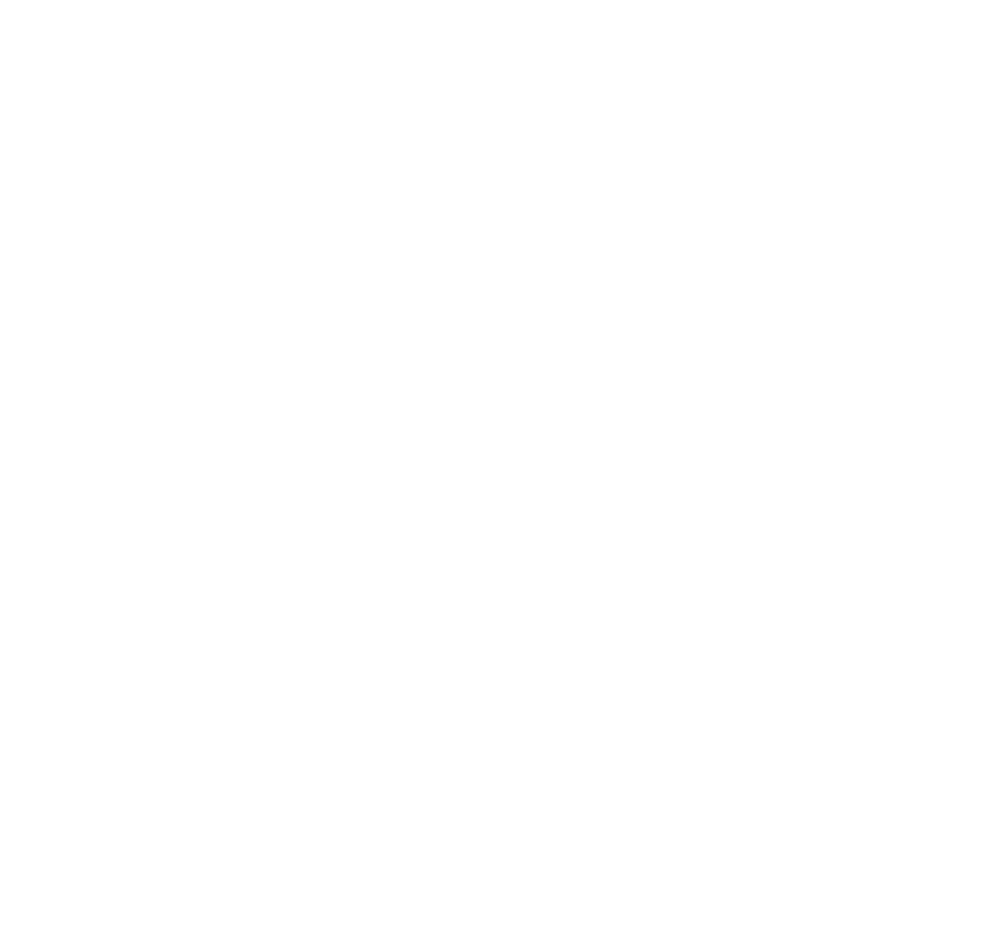
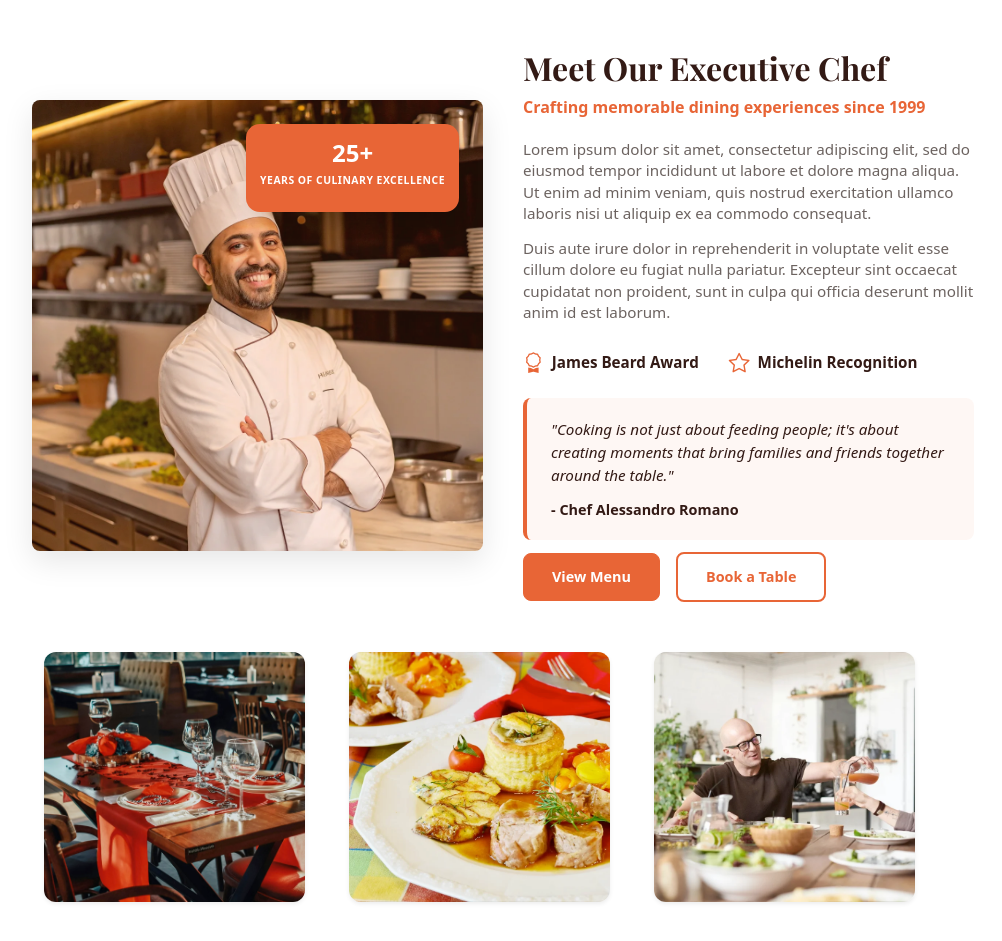
Before and after one commit to hashemabokasem2-creator/Restaurant-website, a React (Vite) app: page / in a window 1280 px wide. Shown: the part 669-1610 px from the top of the page, without its empty margins (161-1163 px from the left). Before the commit the page ends 800 px from the top, so only its background shows below. Built offline with nearby package versions, Linux system fonts and the light colour scheme.

Commit message:
I fixed some errors that were on the page.

```diff
--- a/src/index.css
+++ b/src/index.css
@@ -492,7 +492,7 @@
 .chef-image-wrapper {
   position: relative;
   width: 100%;
-  border-radius: 16px;
+  border-radius: 8px;
   overflow: hidden;
   box-shadow: 0 10px 30px rgba(0, 0, 0, 0.1);
 }
@@ -522,7 +522,7 @@
   right: 24px;
   background-color: var(--primary-color);
   color: #ffffff;
-  padding: 20px 24px;
+  padding: 15px 14px;
   border-radius: 14px;
   display: flex;
   flex-direction: column;
@@ -535,16 +535,17 @@
 }
 
 .exp-number {
-  font-size: 2rem;
+  font-size: 1.5rem;
   font-weight: 700;
   line-height: 1.2;
   margin-bottom: 6px;
 }
 
 .exp-text {
-  font-size: 0.75rem;
+  font-size: 0.65rem;
   font-weight: 600;
   letter-spacing: 0.5px;
+  margin-bottom: 10px;
   text-transform: uppercase;
   line-height: 1.3;
 }
@@ -565,3 +566,166 @@
     font-size: 0.65rem;
   }
 }
+
+.chef-content-wrapper {
+  display: flex;
+  flex-direction: column;
+  justify-content: center;
+  height: 100%;
+}
+
+.chef-title {
+  color: var(--title-color);
+  font-size: 2rem;
+  font-weight: 700;
+  margin-bottom: 8px;
+}
+
+.chef-subtitle {
+  color: var(--primary-color);
+  font-size: 1rem;
+  font-weight: 600;
+  margin-bottom: 20px;
+}
+
+.chef-description {
+  color: var(--text-color);
+  font-size: 0.95rem;
+  line-height: 1.4;
+  margin-bottom: 14px;
+}
+
+.chef-awards-wrapper {
+  display: flex;
+  align-items: center;
+  gap: 30px;
+  margin-top: 10px;
+  margin-bottom: 20px;
+}
+
+.award-item {
+  display: flex;
+  align-items: center;
+  gap: 8px;
+}
+
+.award-icon {
+  color: var(--primary-color);
+  font-size: 1.3rem;
+}
+
+.award-text {
+  color: var(--title-color);
+  font-weight: 600;
+  font-size: 0.95rem;
+}
+
+.chef-quote-card {
+  background-color: rgba(232, 101, 54, 0.05);
+  border-left: 4px solid var(--primary-color);
+  padding: 20px 24px;
+  margin-bottom: 12px;
+}
+
+.quote-text {
+  color: var(--title-color);
+  font-style: italic;
+  font-size: 0.95rem;
+  line-height: 1.5;
+  margin-bottom: 12px;
+}
+
+.quote-author {
+  color: var(--title-color);
+  font-weight: 600;
+  font-size: 0.9rem;
+  display: block;
+}
+
+.chef-buttons-wrapper {
+  display: flex;
+  align-items: center;
+  gap: 16px;
+}
+
+.food {
+  display: flex;
+  justify-content: center;
+  align-items: center;
+  gap: 20px;
+  margin-bottom: 50px;
+}
+
+.custom-img-card {
+  position: relative;
+  border-radius: 12px;
+  overflow: hidden;
+  box-shadow: 0 0.125rem 0.25rem rgba(0, 0, 0, 0.075);
+  transition:
+    transform 0.3s ease,
+    box-shadow 0.3s ease;
+}
+
+.custom-img-card:hover {
+  transform: translateY(-6px);
+  box-shadow: 0 0.5rem 1rem rgba(0, 0, 0, 0.15);
+}
+
+.custom-card-img {
+  width: 100%;
+  height: 250px;
+  object-fit: cover;
+  display: block;
+}
+
+.custom-card-overlay {
+  position: absolute;
+  bottom: 0;
+  left: 0;
+  width: 100%;
+  padding: 20px 16px 12px;
+  background: linear-gradient(
+    to top,
+    rgba(0, 0, 0, 0.85) 0%,
+    rgba(0, 0, 0, 0.4) 60%,
+    transparent 100%
+  );
+  color: #ffffff;
+  opacity: 0;
+  transform: translateY(20px);
+  transition:
+    opacity 0.35s ease,
+    transform 0.35s ease;
+}
+
+.custom-img-card:hover .custom-card-overlay {
+  opacity: 1;
+  transform: translateY(0);
+}
+
+.overlay-title {
+  font-size: 1.25rem;
+  font-weight: 700;
+  margin-bottom: 4px;
+}
+
+.overlay-text {
+  font-size: 0.875rem;
+  margin-bottom: 0;
+  opacity: 0.9;
+}
+
+.sticky-nav-wrapper {
+  position: sticky;
+  top: 0;
+  z-index: 1000;
+  background-color: var(--bg-card);
+  box-shadow: none;
+  transition:
+    box-shadow 0.3s ease,
+    background-color 0.3s ease;
+}
+
+.sticky-nav-wrapper.scrolled {
+  box-shadow: 0 4px 20px rgba(0, 0, 0, 0.1);
+}
--- a/src/navbarone.jsx
+++ b/src/navbarone.jsx
@@ -1,12 +1,27 @@
 import iconone from "./assets/logo.png";
-import React, { useState } from "react";
+import React, { useState, useEffect } from "react";
 
 function Navbarone() {
   const [activeNav, setActiveNav] = useState("Home");
   const [isDropdownOpen, setIsDropdownOpen] = useState(false);
+  const [isScrolled, setIsScrolled] = useState(false);
+
+  useEffect(() => {
+    const handleScroll = () => {
+      if (window.scrollY > 20) {
+        setIsScrolled(true);
+      } else {
+        setIsScrolled(false);
+      }
+    };
+
+    window.addEventListener("scroll", handleScroll);
+    return () => window.removeEventListener("scroll", handleScroll);
+  }, []);
+
   return (
     <>
-      <div>
+      <header className={`sticky-nav-wrapper ${isScrolled ? "scrolled" : ""}`}>
         <nav className="top-navbar">
           <div className="nav-left d-none d-md-flex">
             <img src={iconone} alt="Logo" className="nav-logo" />
@@ -244,7 +259,7 @@
             </div>
           </nav>
         </div>
-      </div>
+      </header>
     </>
   );
 }
--- a/src/sectionchef.jsx
+++ b/src/sectionchef.jsx
@@ -1,13 +1,116 @@
 import React from "react";
+import imagechef from "./assets/chef-3.webp";
+import imagebrek from "./assets/showcase-2.webp";
+import imagesnak from "./assets/main-4.webp";
+import imagefamile from "./assets/misc-7.webp";
 
-function Sectionchef (){
-    return (
-        <>
-        <section className="container mt-5 mx-5 px-5">
-        <div className="row"></div>
-        </section>
-        </>
-    );
+function Sectionchef() {
+  return (
+    <>
+      <section className="container mt-5">
+        <div className="row food gap-3">
+          <div className="col-md-5 mb-4 mt-4 ms-5">
+            <div className="chef-image-wrapper">
+              <img
+                src={imagechef}
+                alt="Executive Chef"
+                className="chef-image"
+              />
+              <div className="chef-overlay"></div>
+              <div className="chef-experience-card">
+                <span className="exp-number">25+</span>
+                <span className="exp-text">YEARS OF CULINARY EXCELLENCE</span>
+              </div>
+            </div>
+          </div>
+          <div className="col-md-5">
+            <div className="chef-content-wrapper">
+              <h2 className="chef-title">Meet Our Executive Chef</h2>
+              <p className="chef-subtitle">
+                Crafting memorable dining experiences since 1999
+              </p>
+              <p className="chef-description">
+                Lorem ipsum dolor sit amet, consectetur adipiscing elit, sed do
+                eiusmod tempor incididunt ut labore et dolore magna aliqua. Ut
+                enim ad minim veniam, quis nostrud exercitation ullamco laboris
+                nisi ut aliquip ex ea commodo consequat.
+              </p>
+
+              <p className="chef-description">
+                Duis aute irure dolor in reprehenderit in voluptate velit esse
+                cillum dolore eu fugiat nulla pariatur. Excepteur sint occaecat
+                cupidatat non proident, sunt in culpa qui officia deserunt
+                mollit anim id est laborum.
+              </p>
+              <div className="chef-awards-wrapper">
+                <div className="award-item">
+                  <i className="bi bi-award award-icon"></i>
+                  <span className="award-text">James Beard Award</span>
+                </div>
+                <div className="award-item">
+                  <i className="bi bi-star award-icon"></i>
+                  <span className="award-text">Michelin Recognition</span>
+                </div>
+              </div>
+              <div className="chef-quote-card rounded-3">
+                <p className="quote-text">
+                  "Cooking is not just about feeding people; it's about creating
+                  moments that bring families and friends together around the
+                  table."
+                </p>
+                <span className="quote-author">- Chef Alessandro Romano</span>
+              </div>
+              <div className="chef-buttons-wrapper">
+                <button className="btn-primary-custom hover-up rounded-3">
+                  View Menu
+                </button>
+                <button className="btn-outline-custom hover-up hover-invert rounded-3">
+                  Book a Table
+                </button>
+              </div>
+            </div>
+          </div>
+        </div>
+        <div className="row food mt-5">
+          <div className="col-md-3">
+            <div className="custom-img-card">
+              <img src={imagebrek} alt="Elegant Dining" className="custom-card-img" />
+              <div className="custom-card-overlay">
+                <h3 className="overlay-title">Elegant Dining</h3>
+                <p className="overlay-text">
+                  Sophisticated ambiance for every occasion
+                </p>
+              </div>
+            </div>
+          </div>
+
+          <div className="col-md-3">
+            <div class="custom-img-card">
+              <img src={imagesnak} alt="Delicious Food" className="custom-card-img" />
+              <div className="custom-card-overlay">
+                <h3 className="overlay-title">Delicious Food</h3>
+                <p className="overlay-text">
+                  Fresh ingredients crafted with passion
+                </p>
+              </div>
+            </div>
+          </div>
+
+          <div className="col-md-3">
+            <div className="custom-img-card">
+              <img src={imagefamile} alt="Great Atmosphere" className="custom-card-img" />
+              <div className="custom-card-overlay">
+                <h3 className="overlay-title">Great Atmosphere</h3>
+                <p className="overlay-text">
+                  Unforgettable moments with friends
+                </p>
+              </div>
+            </div>
+          </div>
+        </div>
+      </section>
+    </>
+  );
 }
 
 export default Sectionchef;
```
Also changed, not shown: src/assets/chef-3.webp (added), src/assets/misc-7.webp (added).
